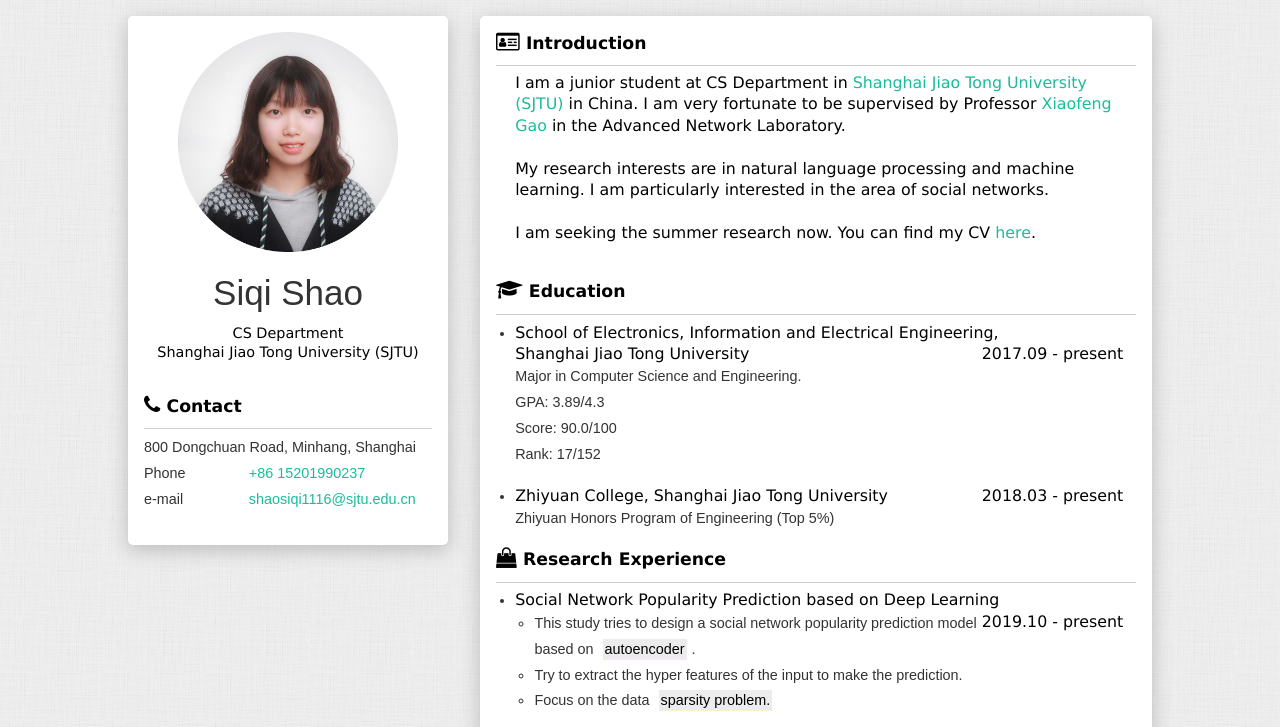
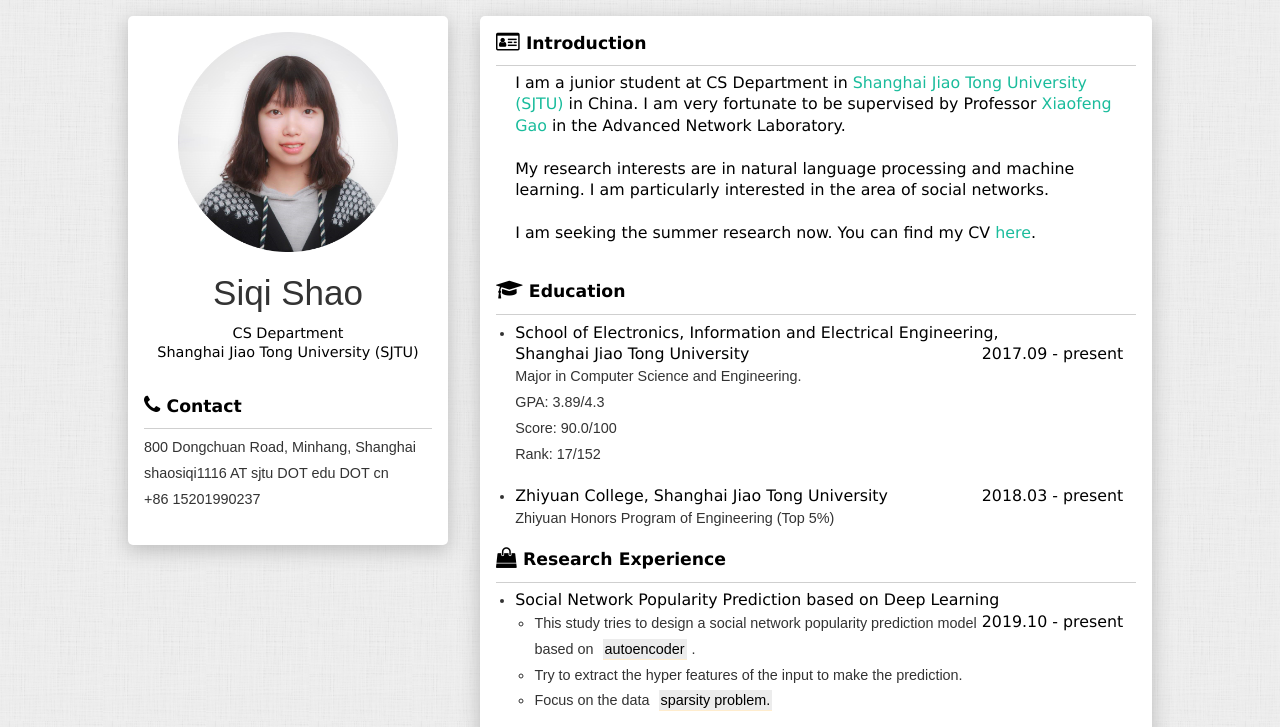
Before and after one commit to rs3zhzk1/homepage_ssq, a plain HTML site: page index.html in a window 1280 px wide. Shown: the top 727 px of the page. Drawn offline with Linux system fonts and the light colour scheme.

Commit message:
init project

```diff
--- a/index.html
+++ b/index.html
@@ -91,23 +91,25 @@
                 <h2>
                     <i class="fa fa-phone" aria-hidden="true"></i>Contact</h2>
                 <hr/>
-                <ul>
+
+<ul class="info-content">
                     <li>
 800 Dongchuan Road, Minhang, Shanghai
 </li>
+ <li>
+
+shaosiqi1116 AT sjtu DOT edu DOT cn
+
+                    </li>
+                    <li>
++86 15201990237
+
+                    </li>
 
                     <li>
-                        <label>Phone</label>
-                        <a href="tel:+86 15201990237" target="_blank">+86 15201990237</a>
-                    </li>
-                    <li>
-                        <label>e-mail</label>
-                        <a href="mailto:shaosiqi1116@sjtu.edu.cn" target="_blank">shaosiqi1116@sjtu.edu.cn </a>
-                    </li>
-                    <li>
+                </ul>
 
-                </ul>
-            </section>
+</section>
 
 
 
```
